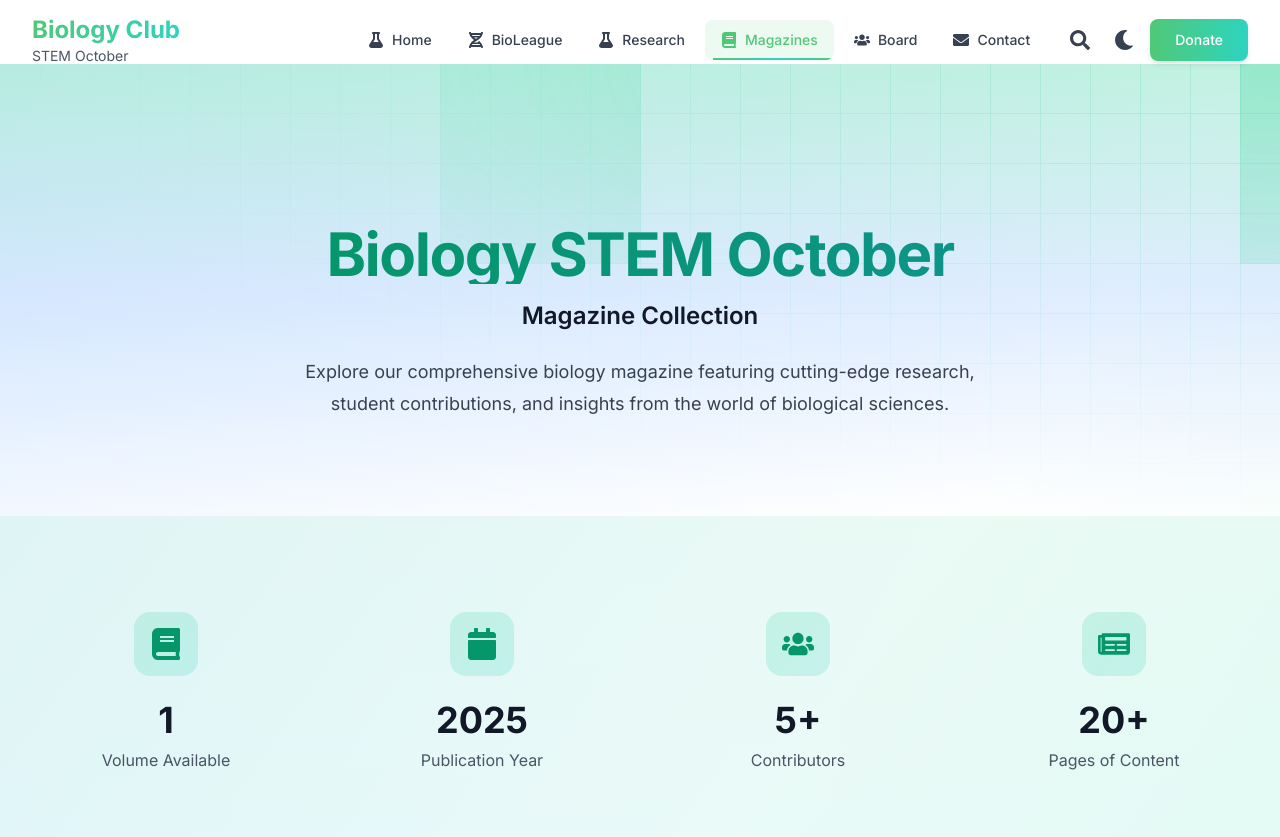
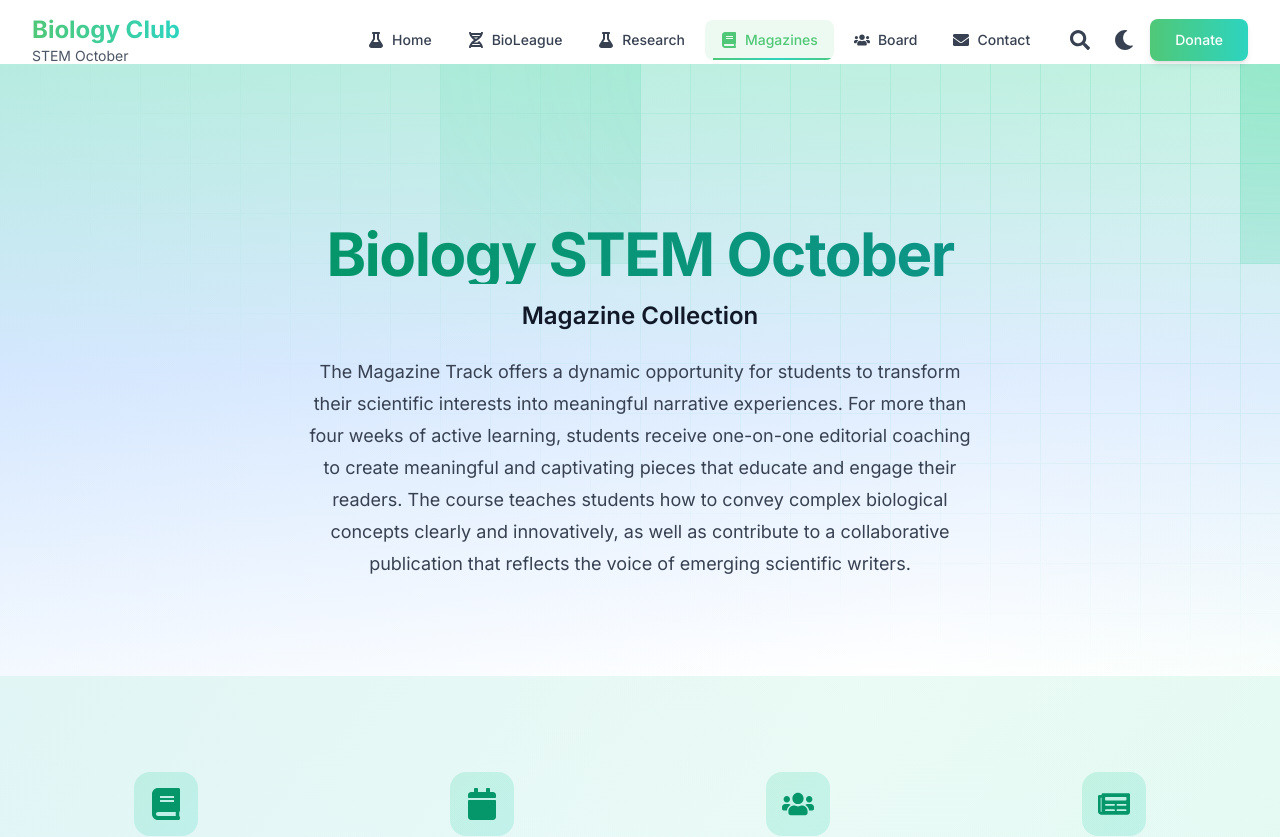
Before and after one commit to geno543/biology-club-website-update, a Next.js app: page /magazines in a window 1280 px wide. Shown: the top 837 px of the page. Built offline with nearby package versions, Linux system fonts and the light colour scheme; a web font is replaced by a local one.

Commit message:
Update page.tsx

```diff
--- a/src/app/magazines/page.tsx
+++ b/src/app/magazines/page.tsx
@@ -107,8 +107,7 @@ export default function Magazines() {
               animate={{ opacity: 1, y: 0 }}
               transition={{ delay: 0.4, duration: 0.8 }}
             >
-              Explore our comprehensive biology magazine featuring cutting-edge research,
-              student contributions, and insights from the world of biological sciences.
+              The Magazine Track offers a dynamic opportunity for students to transform their scientific interests into meaningful narrative experiences. For more than four weeks of active learning, students receive one-on-one editorial coaching to create meaningful and captivating pieces that educate and engage their readers. The course teaches students how to convey complex biological concepts clearly and innovatively, as well as contribute to a collaborative publication that reflects the voice of emerging scientific writers.
             </motion.p>
           </motion.div>
         </div>
```
